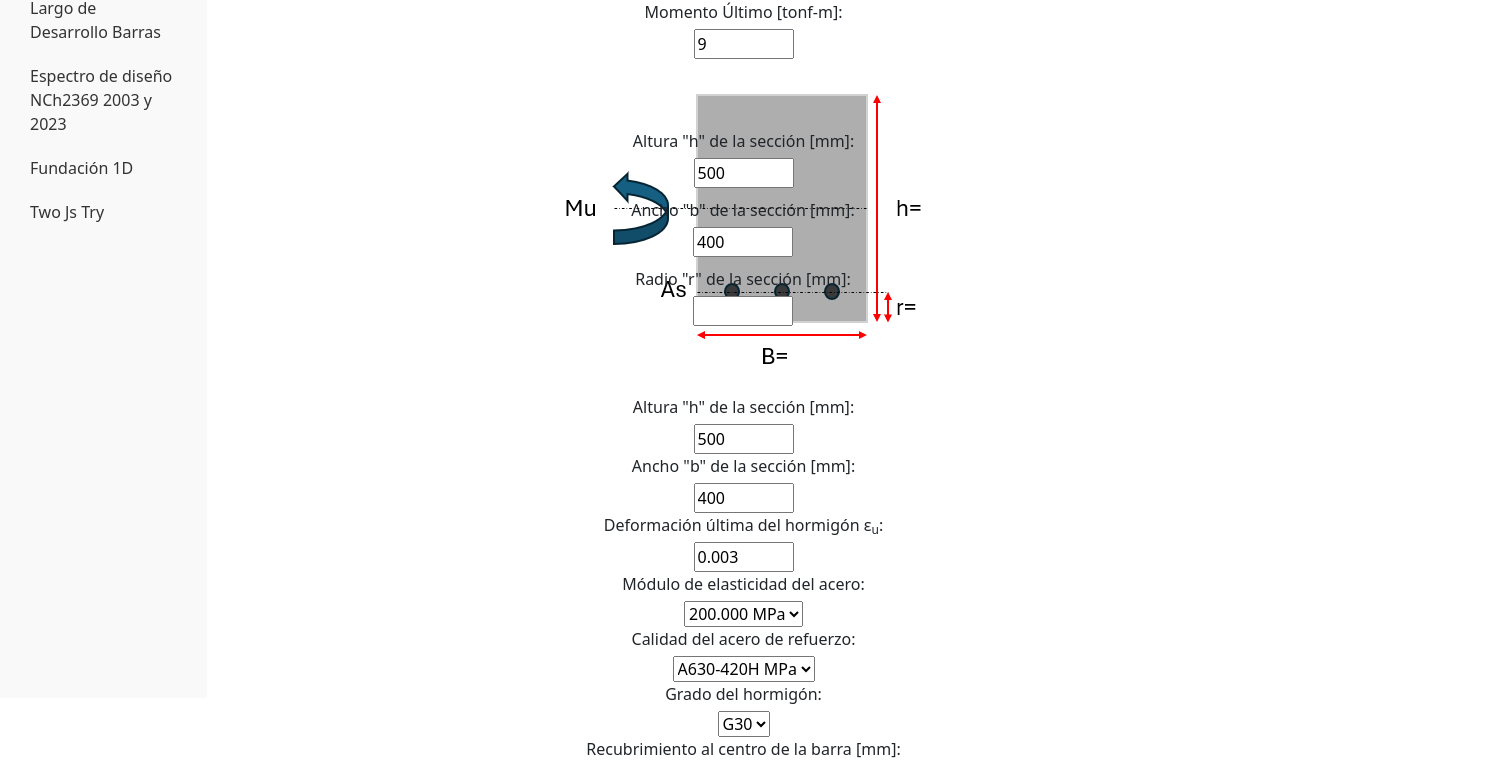
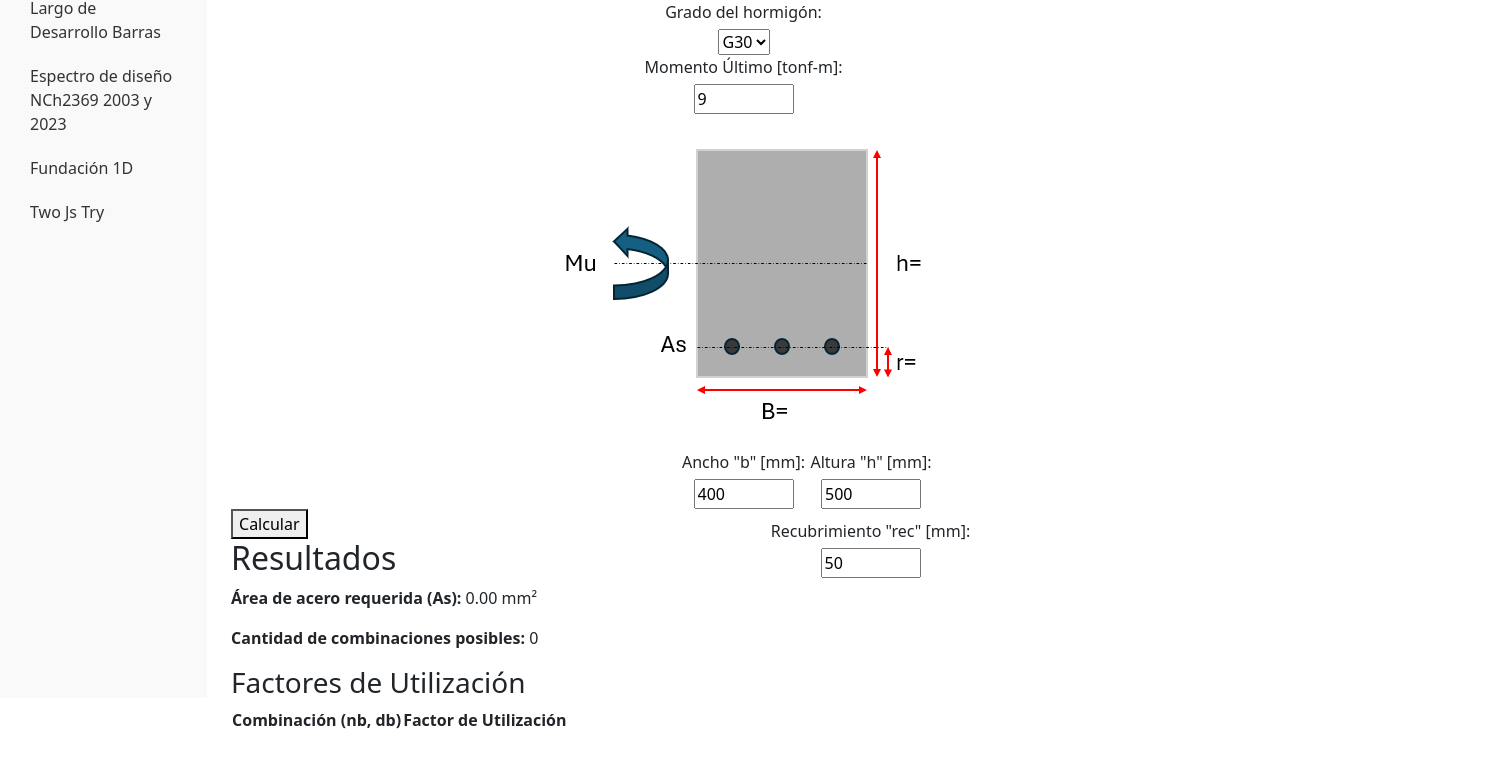
Before and after one commit to nseguras/nseguras.github.io, a React (Create React App) app: page /flexdesign in a window 1280 px wide. Shown: the part 232-996 px from the top of the page, 1511 px wide, since content can reach past the window. After the commit the page ends 965 px from the top, so only its background shows below. Built offline with nearby package versions, Linux system fonts and the light colour scheme.

Commit message:
Cambios en flexdesign

```diff
--- a/src/components/FlexDesign/FlexDesign.js
+++ b/src/components/FlexDesign/FlexDesign.js
@@ -8,11 +8,11 @@ const FlexDesign = () => {
     M_u: 9,
     h: 500,
     b: 400,
-    eps_u: 0.003,
-    Es: 200000,
-    fy: 420,
     fc: 30,
     rec: 50,
+    eps_u: 0.003, //Valor fijo
+    Es: 200000, //Valor fijo
+    fy: 420, //Valor fijo
   });
 
   const [results, setResults] = useState({
@@ -59,6 +59,24 @@ const FlexDesign = () => {
         <h2>Parámetros de Diseño</h2>
         <form id="flexionForm" onSubmit={handleSubmit}>
           <div className="form-group">
+            <label htmlFor="fc">Grado del hormigón:</label>
+            <select
+              id="fc"
+              name="fc"
+              value={formData.fc}
+              onChange={handleChange}
+              required
+            >
+              <option value="20">G20</option>
+              <option value="25">G25</option>
+              <option value="30">G30</option>
+              <option value="35">G35</option>
+              <option value="40">G40</option>
+            </select>
+          </div>
+
+          <div className="form-layout">
+            <div className="form-group">
               <label htmlFor="M_u">Momento Último [tonf-m]:</label>
               <input
                 type="number"
@@ -77,9 +95,11 @@ const FlexDesign = () => {
                 alt="FlexDesign"
                 className="flexdesign-image"
               />
+            </div>
+
             <div className="input-group">
               <div className="form-group">
-                <label htmlFor="h">Altura "h" de la sección [mm]:</label>
+                <label htmlFor="h">Altura "h" [mm]:</label>
                 <input
                   type="number"
                   id="h"
@@ -91,7 +111,21 @@ const FlexDesign = () => {
                 />
               </div>
               <div className="form-group">
-                <label htmlFor="b">Ancho "b" de la sección [mm]:</label>
+                <label htmlFor="rec">Recubrimiento "rec" [mm]:</label>
+                <input
+                  type="number"
+                  id="rec"
+                  name="rec"
+                  step="0.01"
+                  value={formData.rec}
+                  onChange={handleChange}
+                  required
+                />
+              </div>
+            </div>
+
+            <div className="form-group">
+              <label htmlFor="b">Ancho "b" [mm]:</label>
               <input
                 type="number"
                 id="b"
@@ -102,116 +136,8 @@ const FlexDesign = () => {
                 required
               />
             </div>
-              <div className="form-group">
-                <label htmlFor="r">Radio "r" de la sección [mm]:</label>
-                <input
-                  type="number"
-                  id="r"
-                  name="r"
-                  step="0.01"
-                  value={formData.r}
-                  onChange={handleChange}
-                  required
-                />
-              </div>
-            </div>
           </div>
 
-          <div className="form-group">
-            <label htmlFor="h">Altura "h" de la sección [mm]:</label>
-            <input
-              type="number"
-              id="h"
-              name="h"
-              step="0.01"
-              value={formData.h}
-              onChange={handleChange}
-              required
-            />
-          </div>
-          <div className="form-group">
-            <label htmlFor="b">Ancho "b" de la sección [mm]:</label>
-            <input
-              type="number"
-              id="b"
-              name="b"
-              step="0.01"
-              value={formData.b}
-              onChange={handleChange}
-              required
-            />
-          </div>
-          <div className="form-group">
-            <label htmlFor="eps_u">
-              Deformación última del hormigón ε<sub>u</sub>:
-            </label>
-            <input
-              type="number"
-              id="eps_u"
-              name="eps_u"
-              step="0.0001"
-              value={formData.eps_u}
-              onChange={handleChange}
-              required
-            />
-          </div>
-          <div className="form-group">
-            <label htmlFor="Es">Módulo de elasticidad del acero:</label>
-            <select
-              id="Es"
-              name="Es"
-              value={formData.Es}
-              onChange={handleChange}
-              required
-            >
-              <option value="200000">200.000 MPa</option>
-              <option value="210000">210.000 MPa</option>
-              <option value="220000">220.000 MPa</option>
-            </select>
-          </div>
-          <div className="form-group">
-            <label htmlFor="fy">Calidad del acero de refuerzo:</label>
-            <select
-              id="fy"
-              name="fy"
-              value={formData.fy}
-              onChange={handleChange}
-              required
-            >
-              <option value="280">A440-280H MPa</option>
-              <option value="420">A630-420H MPa</option>
-            </select>
-          </div>
-          <div className="form-group">
-            <label htmlFor="fc">Grado del hormigón:</label>
-            <select
-              id="fc"
-              name="fc"
-              value={formData.fc}
-              onChange={handleChange}
-              required
-            >
-              <option value="20">G20</option>
-              <option value="25">G25</option>
-              <option value="30">G30</option>
-              <option value="35">G35</option>
-              <option value="40">G40</option>
-            </select>
-          </div>
-          <div className="form-group">
-            <label htmlFor="rec">
-              Recubrimiento al centro de la barra [mm]:
-            </label>
-            <input
-              type="number"
-              id="rec"
-              name="rec"
-              step="0.01"
-              value={formData.rec}
-              onChange={handleChange}
-              required
-            />
-          </div>
           <button type="submit">Calcular</button>
         </form>
       </section>
```
Lines whose indentation alone changed are shown as unchanged.
